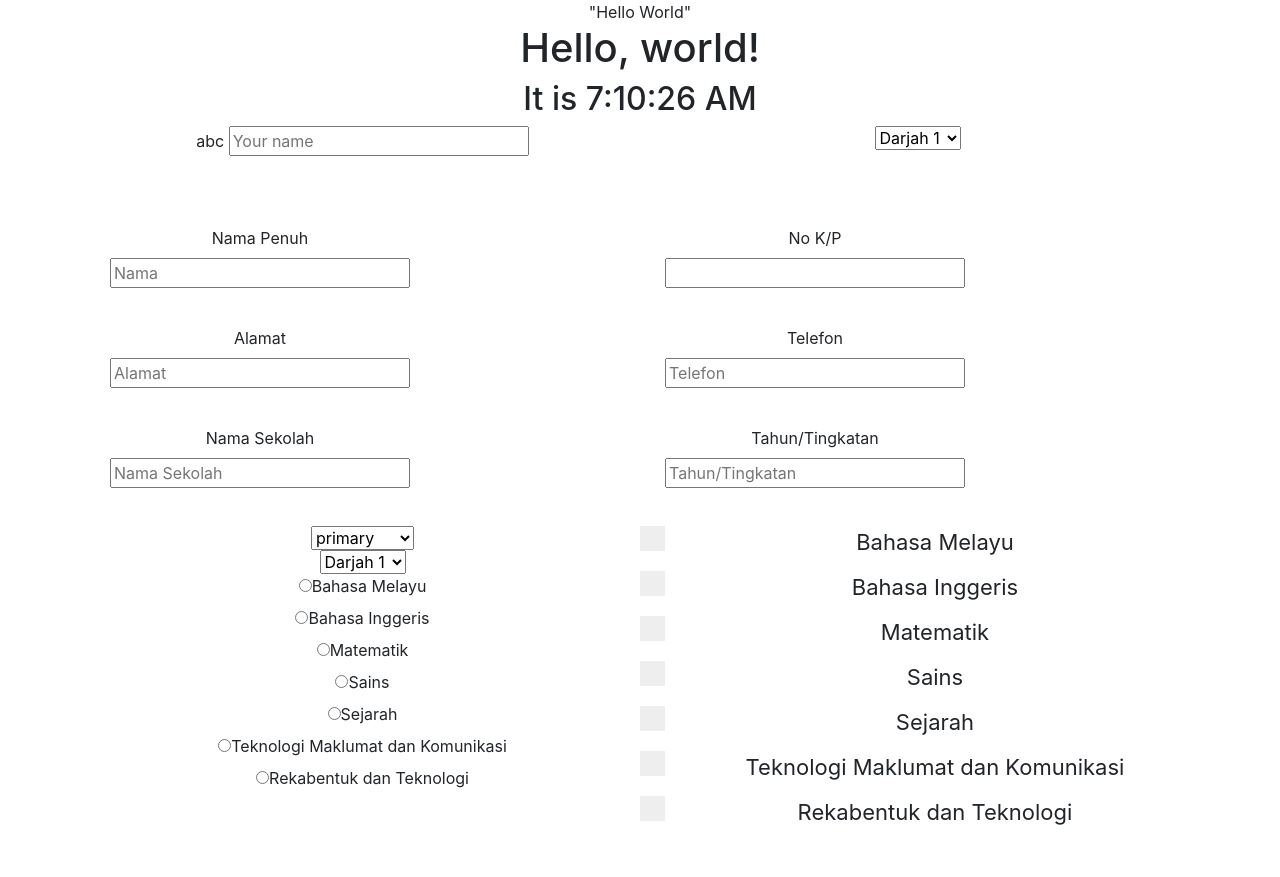
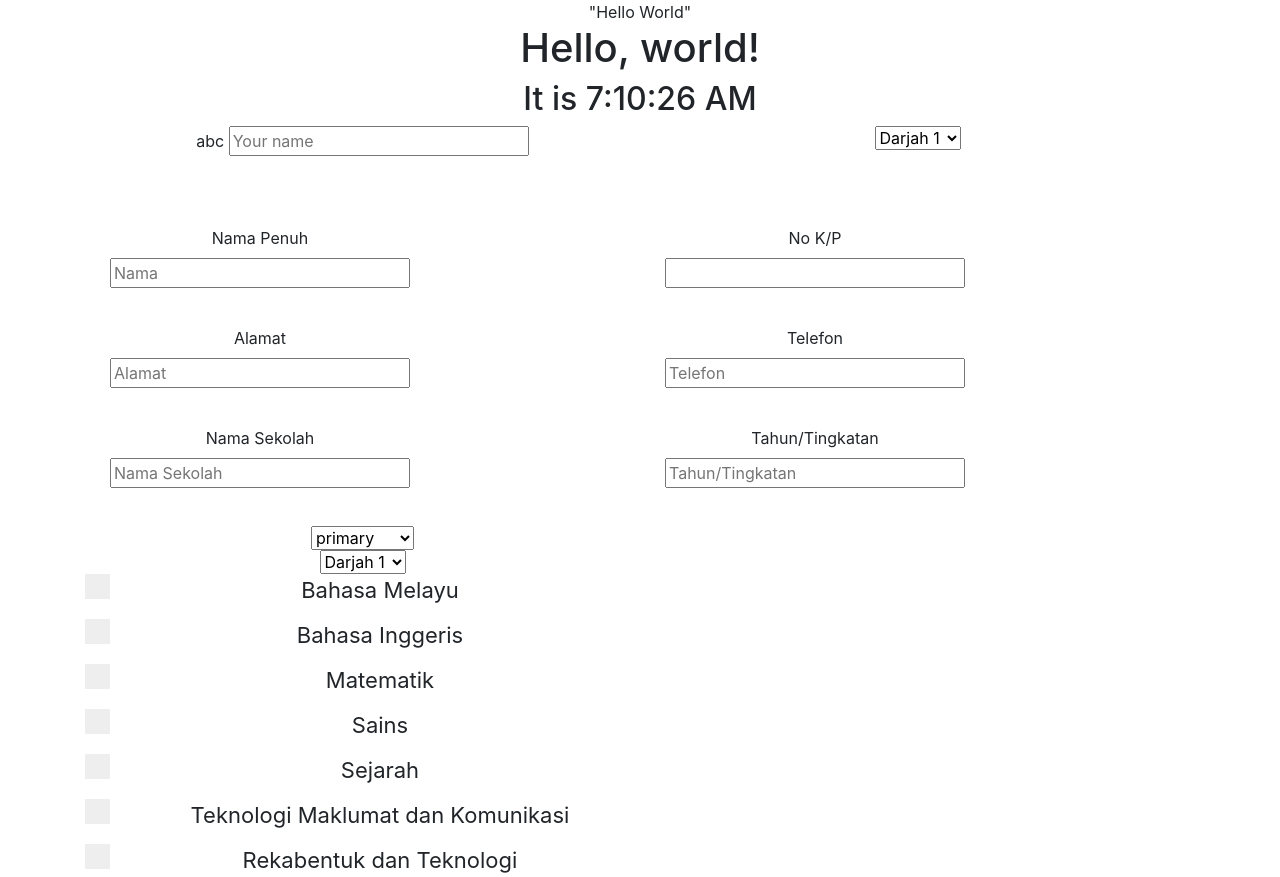
Before and after one commit to qayyuum85/react_reg_form, a React (Create React App) app: page / in a window 1280 px wide. Before the commit the page ends 829 px from the top, so only its background shows below. Built offline with nearby package versions, Linux system fonts and the light colour scheme.

Commit message:
Change Radio to Checkbox for Subjects  component

```diff
--- a/src/components/CheckBoxes.js
+++ b/src/components/CheckBoxes.js
@@ -5,8 +5,9 @@ class CheckBoxes extends Component {
   constructor(props) {
     super(props);
     this.state = {
-      selected: [],
-      options: props.subjects
+      selected: props.selected,
+      options: props.subjects,
+      onClick: props.onClick
     };
   }
 
@@ -26,16 +27,30 @@ class CheckBoxes extends Component {
     }
 
     this.setState({ selected: currSelection });
+    this.state.onClick(currSelection);
   };
+
+  componentWillReceiveProps(props) {
+    this.setState({
+      options: props.subjects,
+      selected: props.selected
+    });
+  }
 
   render() {
     return (
       <div>
         {this.state.options.map(item => {
+          const checked = this.state.selected.includes(item);
           return (
             <label className="containerChkBox" key={item}>
               {item}
-              <input type="checkbox" value={item} onClick={this.updateState} />
+              <input
+                type="checkbox"
+                value={item}
+                onClick={this.updateState}
+                checked={checked}
+              />
               <span className="checkmark" />
             </label>
           );
--- a/src/components/Subjects.js
+++ b/src/components/Subjects.js
@@ -1,6 +1,6 @@
 import React, { Component } from "react";
 import Dropdown from "./Dropdown.js";
-import Radios from "./Radios.js";
+import CheckBoxes from "./CheckBoxes.js";
 
 class Subjects extends Component {
   constructor(props) {
@@ -8,7 +8,7 @@ class Subjects extends Component {
     this.state = {
       selectedType: "primary",
       selectedLevel: "d1",
-      selectedSubject: "Bahasa Melayu",
+      selectedSubject: [],
       levels: props.levels,
       subjects: props.subjects
     };
@@ -20,7 +20,8 @@ class Subjects extends Component {
       const level = selected === "primary" ? "d1" : "t1";
       return {
         selectedType: selected,
-        selectedLevel: level
+        selectedLevel: level,
+        selectedSubject: []
       };
     });
   };
@@ -28,12 +29,13 @@ class Subjects extends Component {
   levelChange = v => {
     const selected = v;
     this.setState(state => ({
-      selectedLevel: selected
+      selectedLevel: selected,
+      selectedSubject: []
     }));
   };
 
-  optionSelect = v => {
-    this.setState(state => ({ selectedSubject: v }));
+  cbxSelect = selectedSubjects => {
+    this.setState(state => ({ selectedSubject: selectedSubjects }));
   };
 
   render() {
@@ -74,9 +76,9 @@ class Subjects extends Component {
           onChange={this.levelChange}
           selected={this.state.selectedLevel}
         />
-        <Radios
-          options={subject}
-          onSelect={this.optionSelect}
+        <CheckBoxes
+          subjects={subject}
+          onClick={this.cbxSelect}
           selected={this.state.selectedSubject}
         />
       </div>
--- a/src/containers/inputCont.js
+++ b/src/containers/inputCont.js
@@ -3,7 +3,6 @@ import Search from "../components/Search.js";
 import Dropdown from "../components/Dropdown.js";
 import TextInput from "../components/TextInput.js";
 import Subjects from "../components/Subjects.js";
-import CheckBoxes from "../components/CheckBoxes.js";
 import Fields from "../data/fields.json";
 import Levels from "../data/levels.json";
 import subjects from "../data/subjects.json";
@@ -20,7 +19,6 @@ const InputCont = props => {
         return <TextInput props={x} key={i} />;
       })}
       <Subjects subjects={subjects} levels={Levels} />
-      <CheckBoxes subjects={subjects.primary} />
     </div>
   );
 };
```
